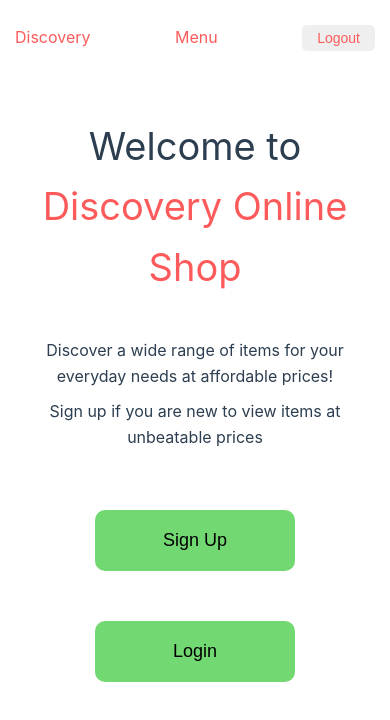
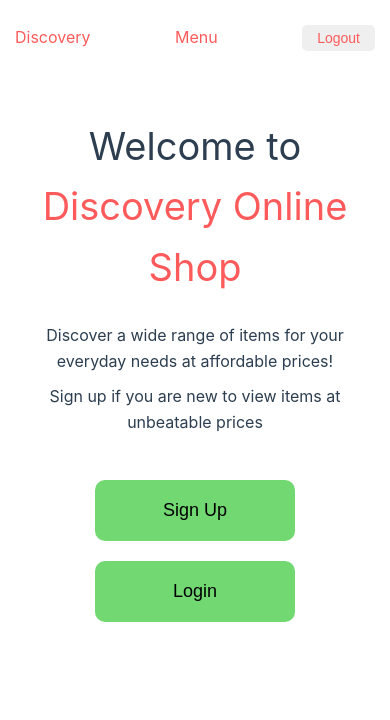
Before and after one commit to missbaah/discovery-online-shopping-website, a Vue app: page / in a window 390 px wide. Shown: the top 720 px of the page. Built offline with nearby package versions, Linux system fonts and the light colour scheme.

Commit message:
style changes

```diff
--- a/src/components/HomeItems.vue
+++ b/src/components/HomeItems.vue
@@ -60,7 +60,7 @@ button {
 
 @media only screen and (max-width: 768px) {
     main {
-        gap: 35px;
+        gap: 20px;
         padding: 20px;
     }
 
@@ -77,9 +77,14 @@ button {
     }
 
     .div-buttons {
-        margin-top: 15px;
+        margin-top: 0px;
         display: flex;
         flex-direction: column;
+        gap: 0px;
+
+    }
+
+    button {
         margin-top: 20px;
     }
 
```
